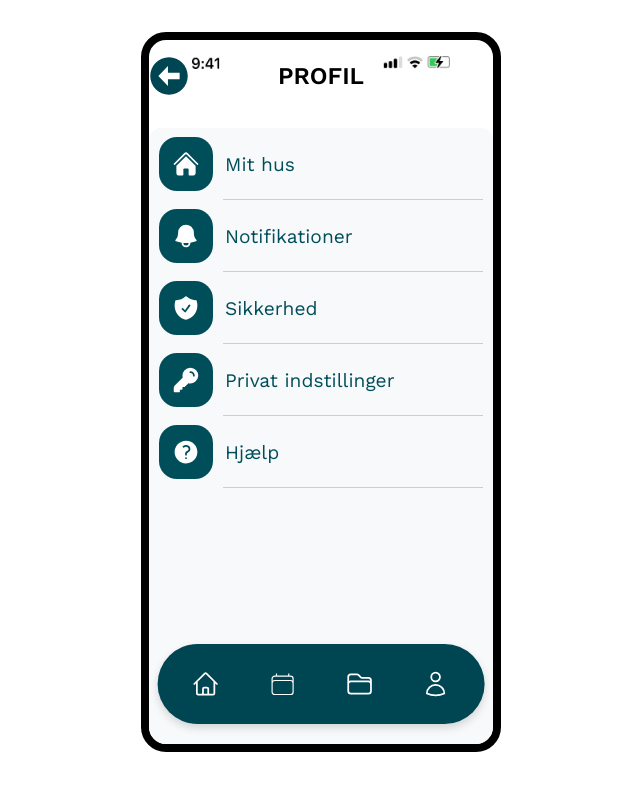
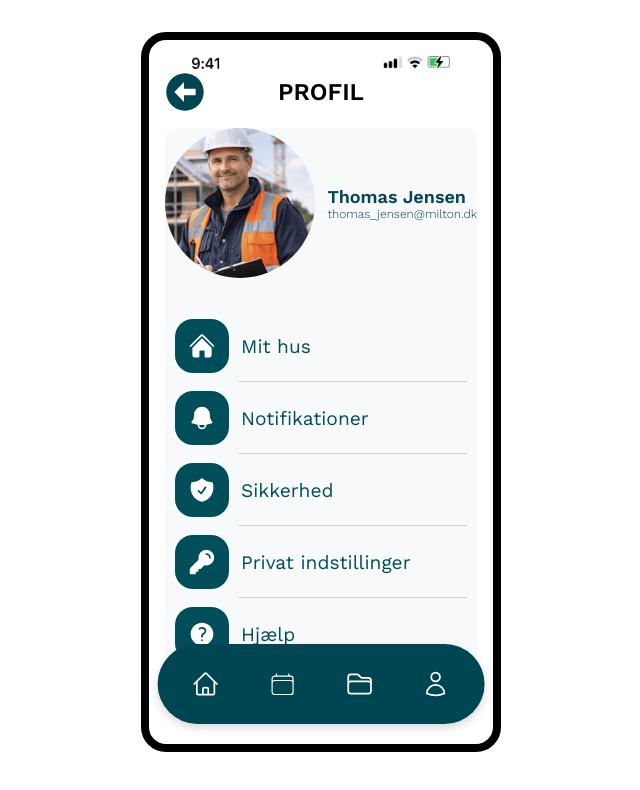
Before and after one commit to Bancharka/Pentia-Milton, a Vue app: page /dev-profile in a window 1280 px wide. Shown: the top 790 px of the page, without its empty margins (319-959 px from the left). Built offline with nearby package versions, Linux system fonts and the light colour scheme.

Commit message:
Update ProfileView.vue

```diff
--- a/src/views/developers/ProfileView.vue
+++ b/src/views/developers/ProfileView.vue
@@ -3,6 +3,7 @@ import { ref } from "vue";
 import Header from "@/components/Header.vue";
 import BottomNav from "@/components/BottomNav.vue";
 import HouseModal from "@/components/modals/HouseModal.vue";
+import ProfileHeader from "@/components/ProfileHeader.vue";
 
 const isHouseModalOpen = ref(false);
 
@@ -61,8 +62,10 @@ const handleItemClick = (item) => {
 </script>
 
 <template>
+  <div class="page-container">
     <Header />
     <div class="site_container">
+      <ProfileHeader />
       <div class="profile-menu">
         <component
           v-for="item in menuItems"
@@ -156,4 +159,5 @@ const handleItemClick = (item) => {
       @close="isHouseModalOpen = false"
     />
     <BottomNav />
+  </div>
 </template>
```
Lines whose indentation alone changed are shown as unchanged.
